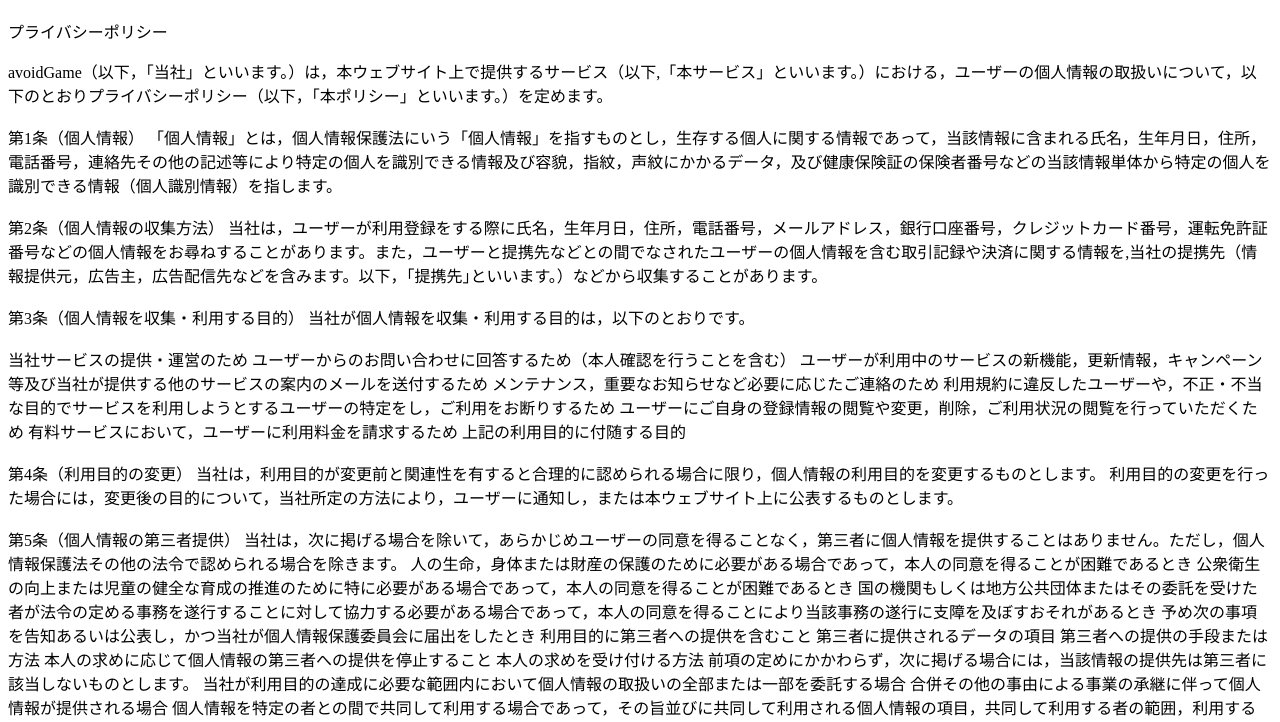
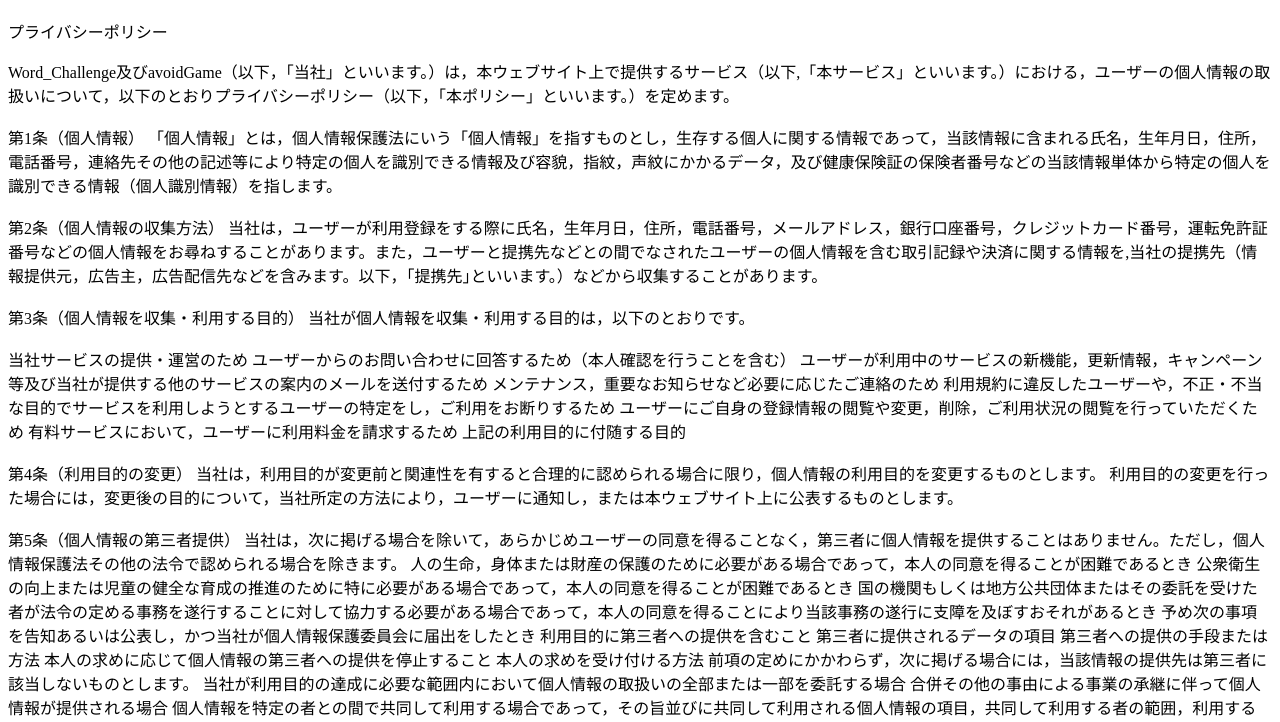
Before and after one commit to NaokiTani1548/NaokiTani1548.github.io, a plain HTML site: page index.html in a window 1280 px wide. Shown: the part 70-792 px from the top of the page. Drawn offline with Linux system fonts and the light colour scheme.

Commit message:
Update index.html

```diff
--- a/index.html
+++ b/index.html
@@ -12,7 +12,7 @@
     <body>
         <h1>プライバシーポリシー</h1>
     <p>プライバシーポリシー</p>
-<p>avoidGame（以下，「当社」といいます。）は，本ウェブサイト上で提供するサービス（以下,「本サービス」といいます。）における，ユーザーの個人情報の取扱いについて，以下のとおりプライバシーポリシー（以下，「本ポリシー」といいます。）を定めます。<br>
+<p> Word_Challenge及びavoidGame（以下，「当社」といいます。）は，本ウェブサイト上で提供するサービス（以下,「本サービス」といいます。）における，ユーザーの個人情報の取扱いについて，以下のとおりプライバシーポリシー（以下，「本ポリシー」といいます。）を定めます。<br>
 
 <br>第1条（個人情報）
 「個人情報」とは，個人情報保護法にいう「個人情報」を指すものとし，生存する個人に関する情報であって，当該情報に含まれる氏名，生年月日，住所，電話番号，連絡先その他の記述等により特定の個人を識別できる情報及び容貌，指紋，声紋にかかるデータ，及び健康保険証の保険者番号などの当該情報単体から特定の個人を識別できる情報（個人識別情報）を指します。<br>
```
